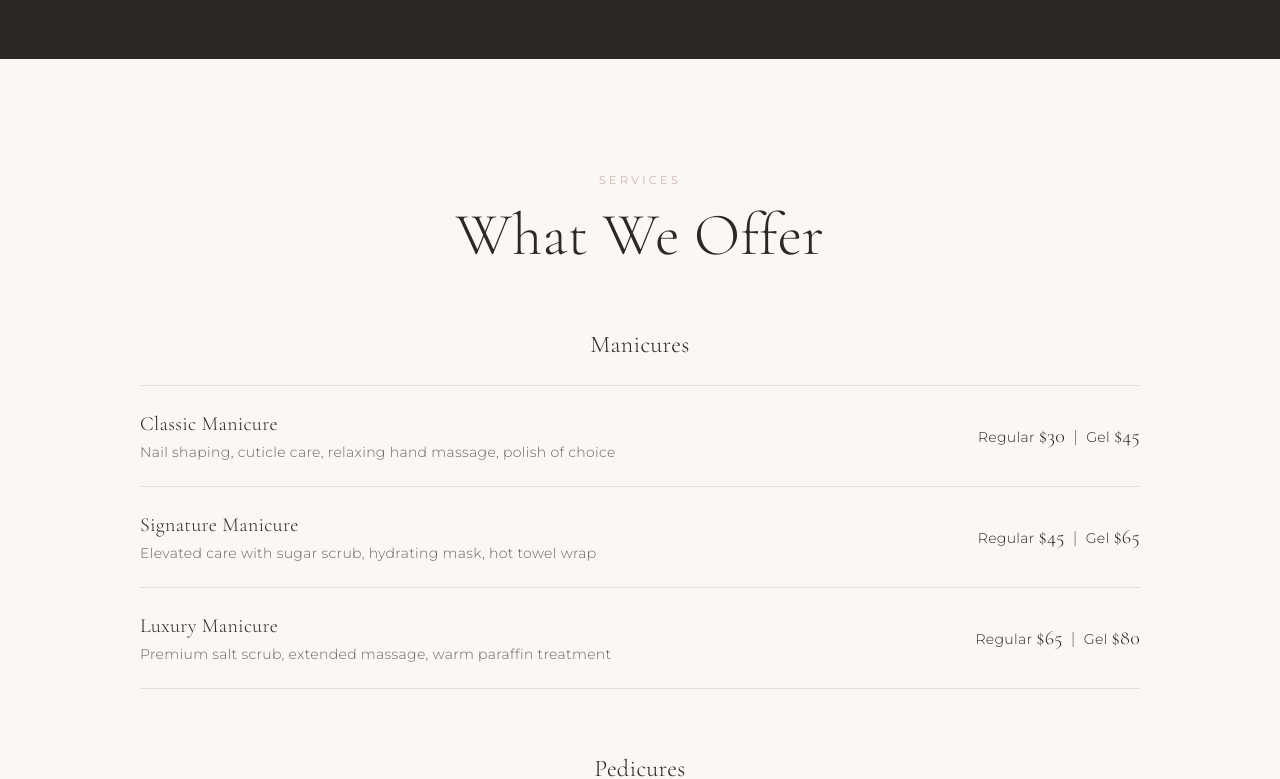
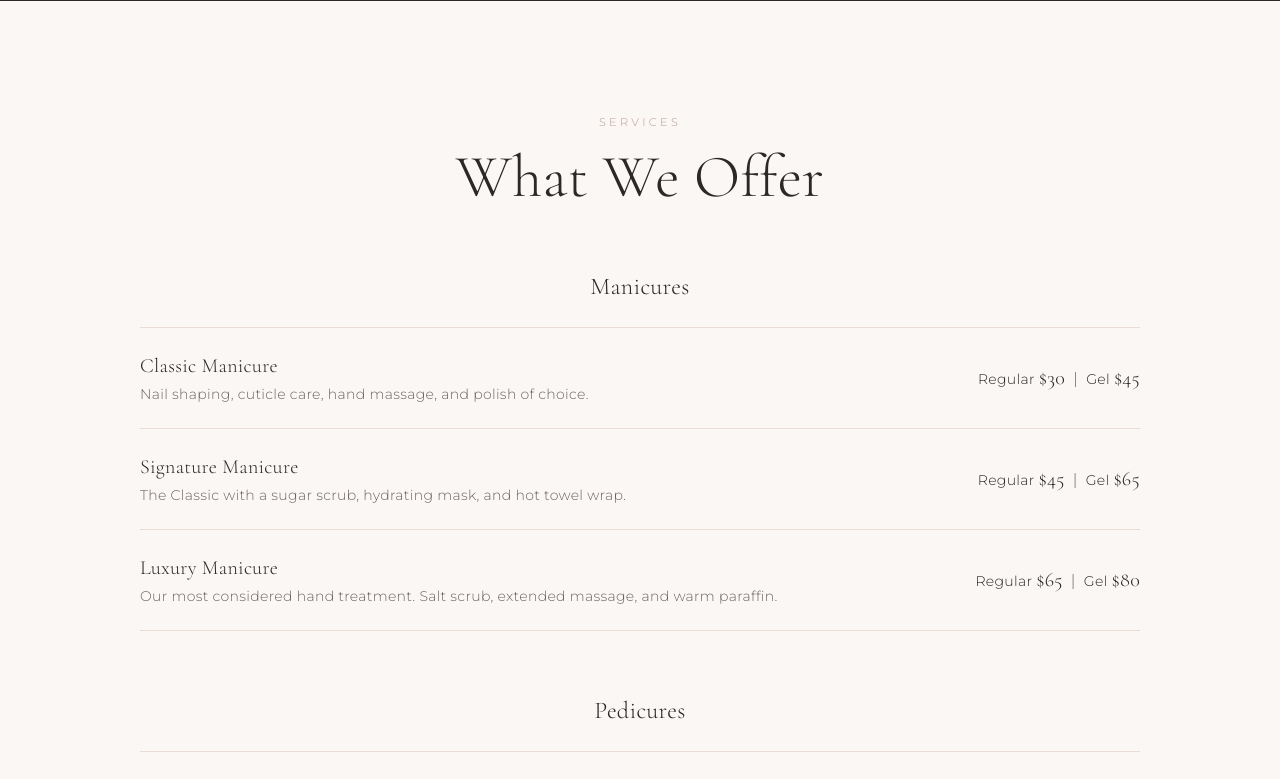
Before and after one commit to vizantirmarketing-alt/elorae-nails, a Next.js app: page / in a window 1280 px wide. Shown: the part 2774-3553 px from the top of the page. Built offline with nearby package versions, Linux system fonts and the light colour scheme; no server answers.

Commit message:
copy: refine manicure and pedicure service descriptions

```diff
--- a/components/About.tsx
+++ b/components/About.tsx
@@ -17,7 +17,7 @@ export default function About() {
             An Appointment-Only Studio Built on Standards
           </h2>
           <p className="text-charcoal text-lg mb-5">
-            Eloraé Nails is a private nail studio in Las Vegas. I keep things clean, consistent, and calm from start to finish.
+            Eloraé Nails is a private nail studio in Las Vegas. We keep things clean, consistent, and calm from start to finish.
           </p>
           <p className="text-warm-gray mb-5">
             Every appointment follows the same process, from prep to finish, so your nails look clean and hold up well. We sanitize tools between every client, keep the space clean, and keep things calm in the studio.
@@ -28,9 +28,6 @@ export default function About() {
           <p className="text-warm-gray mb-8">
             We're appointment only, with a small licensed team and clear policies so things run smoothly for everyone.
           </p>
-          <p className="text-warm-gray mb-8">
-            We do everyday nails, bridal sets, birthday nails, and event nails too.
-          </p>
         </div>
       </div>
     </section>
--- a/components/Services.tsx
+++ b/components/Services.tsx
@@ -2,19 +2,22 @@ const services = {
   manicures: [
     {
       name: "Classic Manicure",
-      description: "Nail shaping, cuticle care, relaxing hand massage, polish of choice",
+      description:
+        "Nail shaping, cuticle care, hand massage, and polish of choice.",
       regular: "$30",
       gel: "$45",
     },
     {
       name: "Signature Manicure",
-      description: "Elevated care with sugar scrub, hydrating mask, hot towel wrap",
+      description:
+        "The Classic with a sugar scrub, hydrating mask, and hot towel wrap.",
       regular: "$45",
       gel: "$65",
     },
     {
       name: "Luxury Manicure",
-      description: "Premium salt scrub, extended massage, warm paraffin treatment",
+      description:
+        "Our most considered hand treatment. Salt scrub, extended massage, and warm paraffin.",
       regular: "$65",
       gel: "$80",
     },
@@ -22,49 +25,57 @@ const services = {
   pedicures: [
     {
       name: "Classic Pedicure",
-      description: "Essential care with foot soak, shaping, scrub, massage, polish",
+      description:
+        "Foot soak, shaping, scrub, massage, and polish.",
       regular: "$40",
       gel: "$60",
     },
     {
       name: "Signature Pedicure",
-      description: "Deep callus care, sugar scrub, hydrating mask, hot towel wrap",
+      description:
+        "The Classic, deeper. Callus care, sugar scrub, hydrating mask, hot towel wrap.",
       regular: "$50",
       gel: "$70",
     },
     {
       name: "Hot Stone Pedicure",
-      description: "Tension-melting hot stone massage with full spa treatment",
+      description:
+        "Hot stone massage paired with our full spa treatment.",
       regular: "$65",
       gel: "$85",
     },
     {
       name: "Aromatherapy Pedicure",
-      description: "Essential oil soak, stress-relieving massage, custom scent experience",
+      description:
+        "Essential oil soak and stress-relieving massage, built around the scent you choose.",
       regular: "$75",
       gel: "$95",
     },
     {
       name: "Hemp Wellness Pedicure",
-      description: "Organic hemp-infused soak, anti-inflammatory relief, deep relaxation",
+      description:
+        "Organic hemp soak with anti-inflammatory relief and deep relaxation.",
       regular: "$75",
       gel: "$95",
     },
     {
       name: "Cosmo Spa Pedicure",
-      description: "16 natural ingredients, callus softening, aromatherapy soak with essential oil blend",
+      description:
+        "A six-step ritual featuring sixteen natural ingredients, callus softening, and an aromatherapy soak.",
       regular: "$80",
       gel: "$100",
     },
     {
       name: "Eloraé Luxury Pedicure",
-      description: "Our most indulgent — salt soak, organic oils, hot stones, paraffin",
+      description:
+        "The house signature. Salt soak, organic oils, hot stones, and warm paraffin.",
       regular: "$110",
       gel: "$130",
     },
     {
       name: "Elorae Hemp Retreat",
-      description: "Ultimate therapeutic experience with Hemp treatment throughout",
+      description:
+        "Our deepest therapeutic session. Hemp infused from soak to finish.",
       regular: "$125",
       gel: "$145",
     },
```
